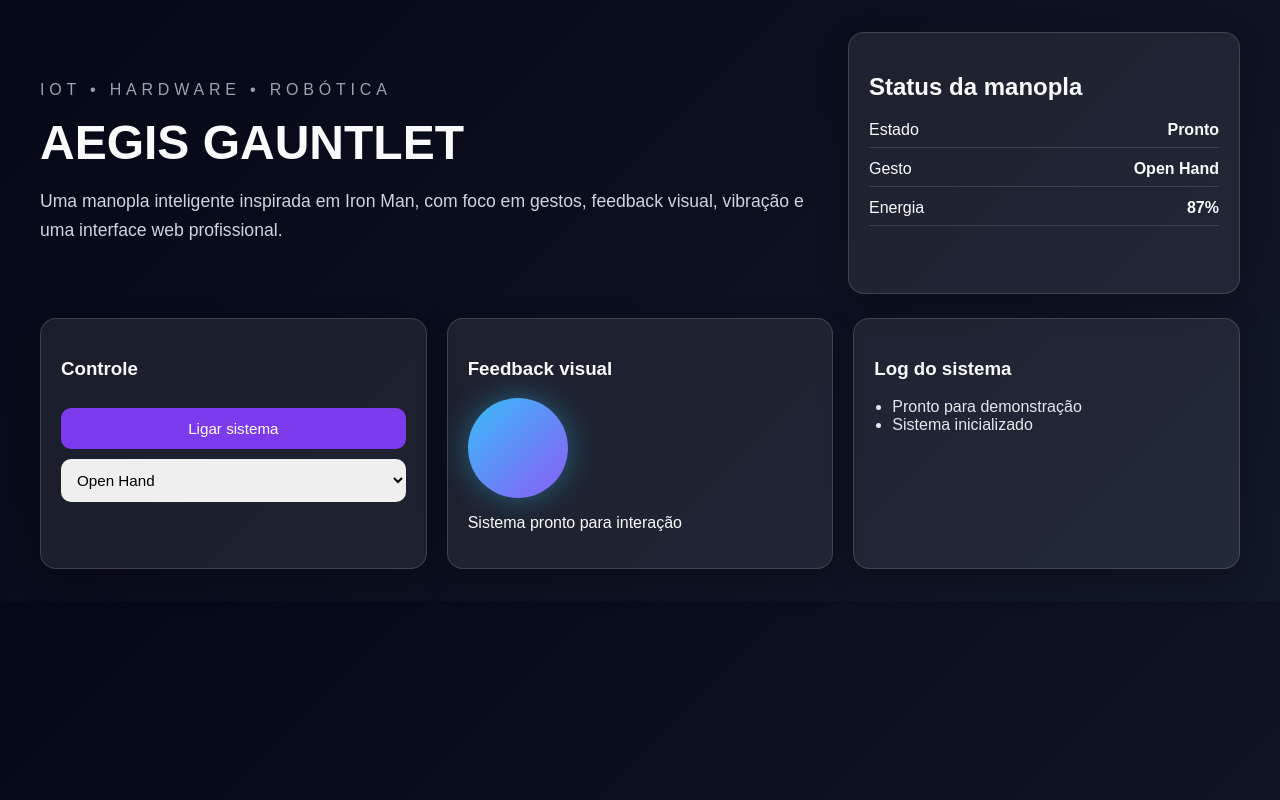
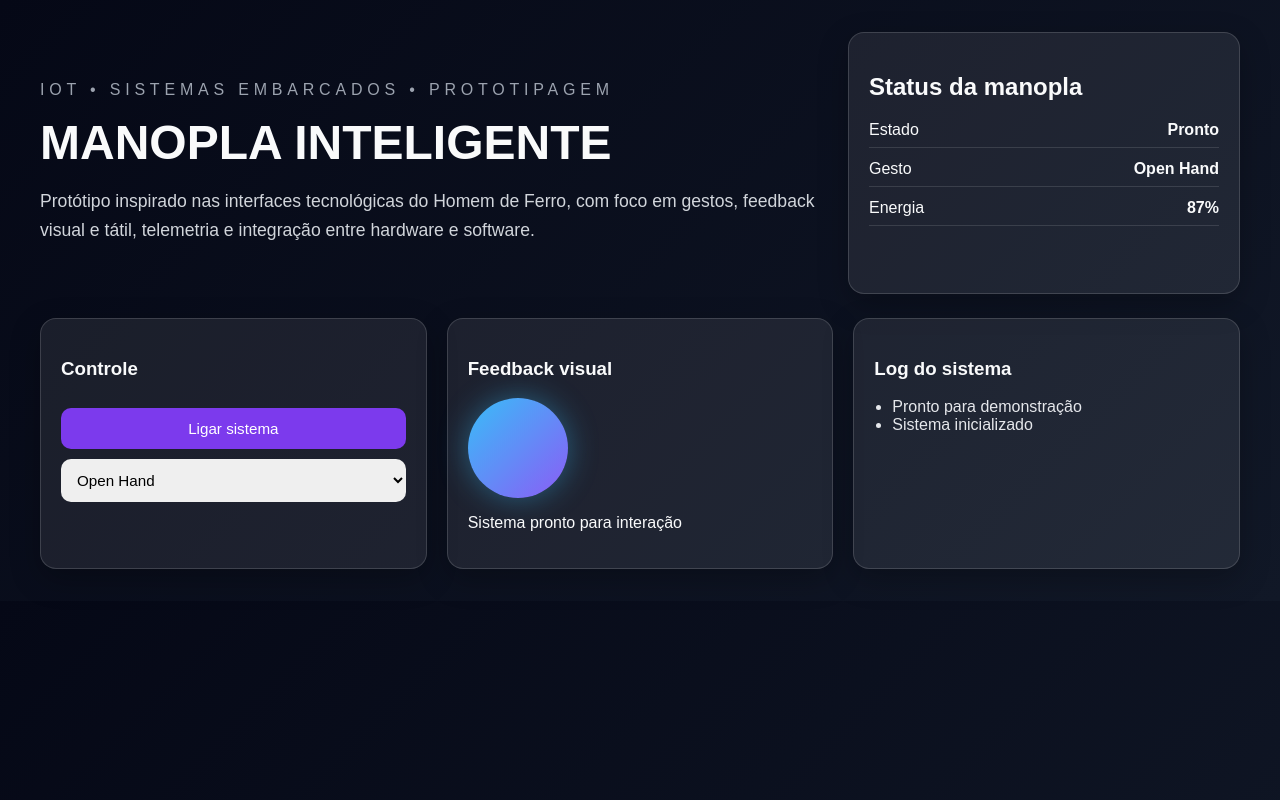
Before and after one commit to PHenriquen/Manopla-Inteligente, a plain HTML site: page web/index.html in a window 1280 px wide. Drawn offline with Linux system fonts and the light colour scheme.

Commit message:
Update Manopla Inteligente web identity

```diff
--- a/web/index.html
+++ b/web/index.html
@@ -3,18 +3,19 @@
   <head>
     <meta charset="UTF-8" />
     <meta name="viewport" content="width=device-width, initial-scale=1.0" />
-    <title>AEGIS GAUNTLET</title>
+    <title>Manopla Inteligente</title>
     <link rel="stylesheet" href="styles.css" />
   </head>
   <body>
     <main class="dashboard">
       <section class="hero">
         <div>
-          <p class="eyebrow">IoT • Hardware • Robótica</p>
-          <h1>AEGIS GAUNTLET</h1>
+          <p class="eyebrow">IoT • Sistemas Embarcados • Prototipagem</p>
+          <h1>MANOPLA INTELIGENTE</h1>
           <p class="description">
-            Uma manopla inteligente inspirada em Iron Man, com foco em gestos,
-            feedback visual, vibração e uma interface web profissional.
+            Protótipo inspirado nas interfaces tecnológicas do Homem de Ferro,
+            com foco em gestos, feedback visual e tátil, telemetria e integração
+            entre hardware e software.
           </p>
         </div>
         <div class="panel status-panel">
```
